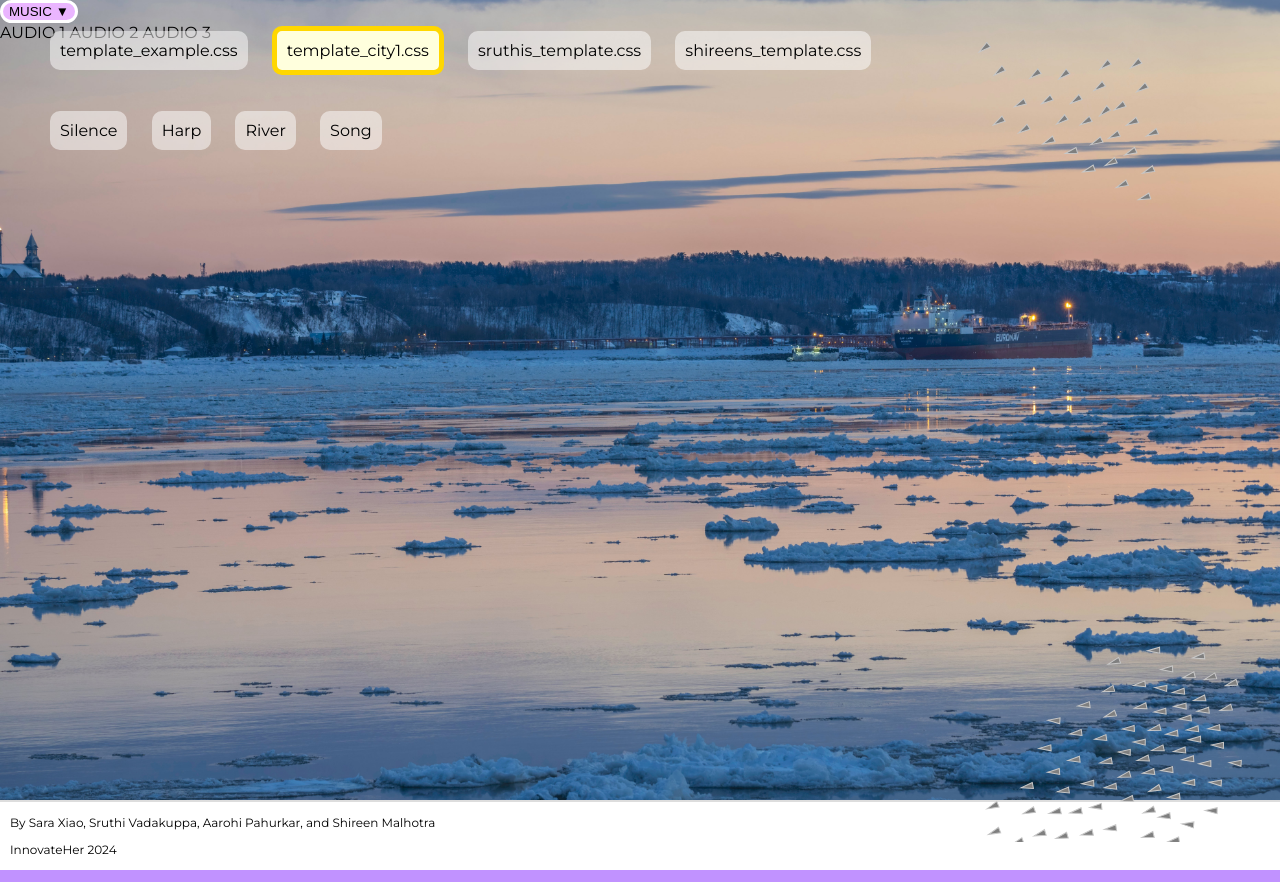
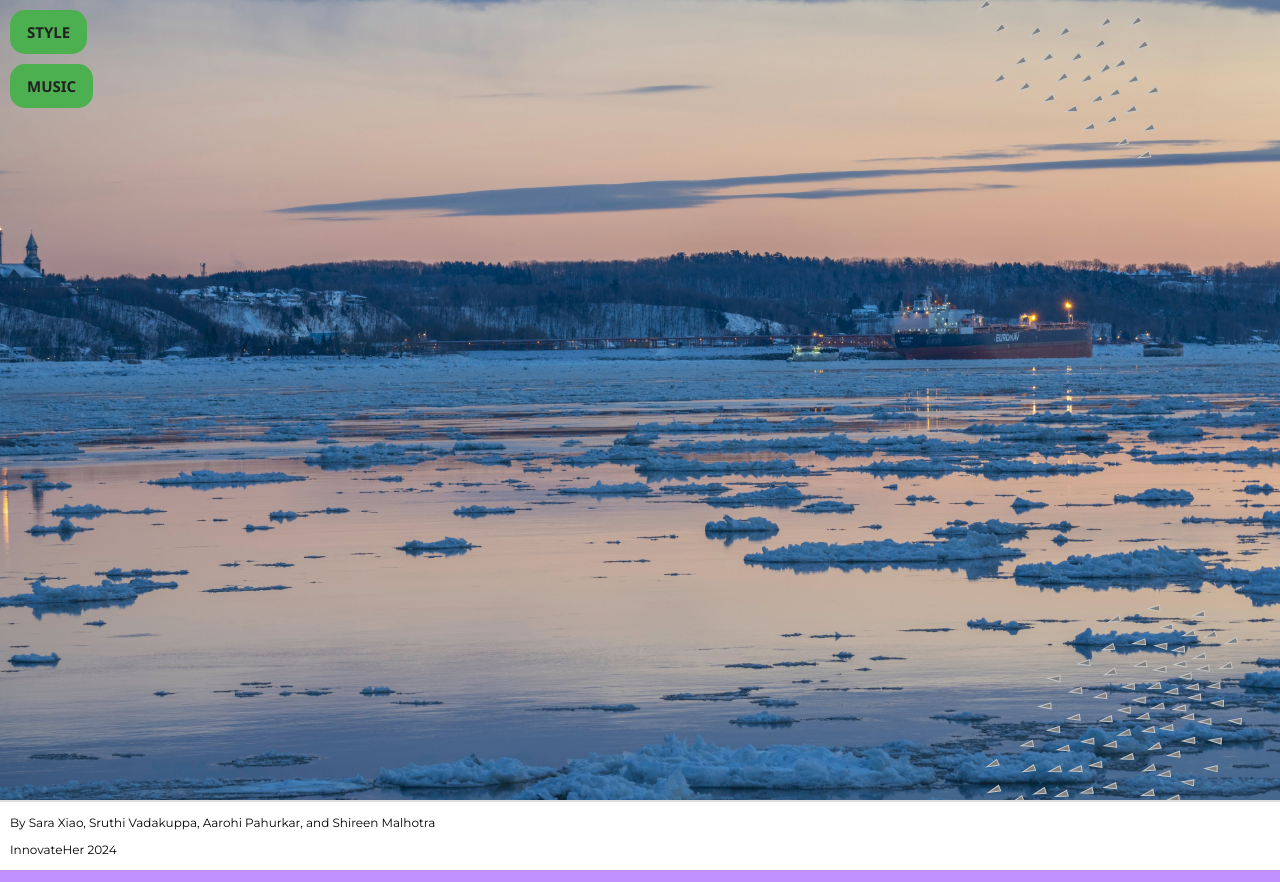
Before and after one commit to saraxiao0/wonderSplash, a Flask app: page / in a window 1280 px wide. Shown: the part 38-920 px from the top of the page. Run offline with Flask 3, Linux system fonts and the light colour scheme.

Commit message:
add dropdown

```diff
--- a/app/static/css/main.css
+++ b/app/static/css/main.css
@@ -1,4 +1,4 @@
-@import url('https://fonts.googleapis.com/css2?family=Fredoka+One&family=Montserrat:wght@400;700&display=swap');
+@import url("https://fonts.googleapis.com/css2?family=Fredoka+One&family=Montserrat:wght@400;700&display=swap");
 
 :root {
     --color1: #c192ff;
@@ -11,7 +11,7 @@
 
 body {
     margin: 0px;
-    font-family: 'Montserrat', Arial, sans-serif;
+    font-family: "Montserrat", Arial, sans-serif;
     font-size: 100%;
     background-color: var(--color1);
     min-width: 315px;
@@ -23,15 +23,19 @@ div {
     margin: 0px;
 }
 
-a, a:focus, a:active {
-     text-decoration: none;
-     color: inherit;
+a,
+a:focus,
+a:active {
+    text-decoration: none;
+    color: inherit;
 }
 a p:hover {
     text-decoration: underline;
 }
 
-form input[type="text"],input[type="email"],input[type="password"] {
+form input[type="text"],
+input[type="email"],
+input[type="password"] {
     width: 90%;
     max-width: 350px;
 }
@@ -43,11 +47,11 @@ input[type="submit"] {
 /* Style Classes */
 
 .smalltext {
-  font-size: 75%;
+    font-size: 75%;
 }
 
 .center {
-  text-align: center;
+    text-align: center;
 }
 
 /* Header */
@@ -67,7 +71,7 @@ input[type="submit"] {
 
 #logo {
     user-select: none;
-    font-family: 'Fredoka One';
+    font-family: "Fredoka One";
     font-size: 1.5em;
 }
 
@@ -87,16 +91,15 @@ input[type="submit"] {
     max-width: 250px;
     cursor: pointer;
 }
-.button>a {
+.button > a {
     display: block;
     width: 100%;
     height: 100%;
 }
 
 .hidden {
-  display: none;
+    display: none;
 }
-
 
 /* Footer */
 
@@ -126,5 +129,47 @@ a {
 }
 
 #buttonContainer {
-    position:absolute;
+    position: absolute;
 }
+
+button {
+    background-color: #4caf50;
+    color: #212121;
+    padding: 10px 15px;
+    font-size: 15px;
+    font-weight: bold;
+    border: 2px solid transparent;
+    border-radius: 15px;
+    cursor: pointer;
+}
+
+/* DROPDOWN */
+
+.dropdown {
+    position: relative;
+    display: block;
+    margin: 10px;
+}
+
+.dropdown > button {
+    position: relative;
+    display: block;
+    font-family: "Segoe UI", Tahoma, Geneva, Verdana, sans-serif;
+}
+
+.dropdown-content li {
+    color: #4caf50;
+    padding: 8px 10px;
+    text-decoration: none;
+    transition: 0.1s;
+}
+
+.dropdown-content li:hover {
+    background-color: #4caf50;
+    color: #212121;
+}
+
+.dropdown-content li:focus {
+    background-color: #212121;
+    color: #4caf50;
+}
--- a/app/static/scripts/index.js
+++ b/app/static/scripts/index.js
@@ -51,3 +51,19 @@ Array.from(document.querySelectorAll("li.musicToggle")).forEach((li, i) => {
 
 const start = document.getElementById("startStyle");
 toggleStylesheet(start, start.innerText);
+
+function toggleDropdown(containerName) {
+    const button = document.querySelector("#" + containerName + " > button");
+    button.addEventListener("click", (event) => {
+        const dropdown = document.querySelector("#" + containerName + " > ul");
+        if (dropdown.classList.contains("hidden")) {
+            dropdown.classList.remove("hidden");
+        }
+        else {
+            dropdown.classList.add("hidden");
+        }
+    });
+}
+
+toggleDropdown("musicContainer");
+toggleDropdown("styleContainer");
--- a/app/templates/index.html
+++ b/app/templates/index.html
@@ -1,27 +1,24 @@
 {% extends "base.html" %} {% block content %}
 <div id="lofi-main">
     <div id="buttonContainer">
-        <ul>
+        <div class="dropdown" id="styleContainer">
+            <button type="button">STYLE</button>
+            <ul class="dropdown-content hidden">
                 <li class="cssToggle liButton"><a>template_example.css</a></li>
                 <li class="cssToggle liButton" id="startStyle"><a>template_city1.css</a></li>
                 <li class="cssToggle liButton"><a>sruthis_template.css</a></li>
                 <li class="cssToggle liButton"><a>shireens_template.css</a></li>
             </ul>
+        </div>
 
-        <ul>
+        <div class="dropdown" id="musicContainer">
+            <button type="button">MUSIC</button>
+            <ul class="dropdown-content hidden">
                 <li class="musicToggle liButton"><a>Silence</a></li>
                 <li class="musicToggle liButton"><a>Harp</a></li>
                 <li class="musicToggle liButton"><a>River</a></li>
                 <li class="musicToggle liButton"><a>Song</a></li>
             </ul>
-    </div>
-
-    <div class="music-button">
-      <button class="button">MUSIC&nbsp;▼</button>
-      <div class="dropdown-content">
-        <a id="top" href="#">AUDIO 1</a>
-        <a id="middle" href="#">AUDIO 2</a>
-        <a id="bottom" href="#">AUDIO 3</a>
         </div>
     </div>
 </div>
```
Also changed, not shown: app/static/css/sruthis_template.css (+0 -63 lines). Lines whose indentation alone changed are shown as unchanged.
